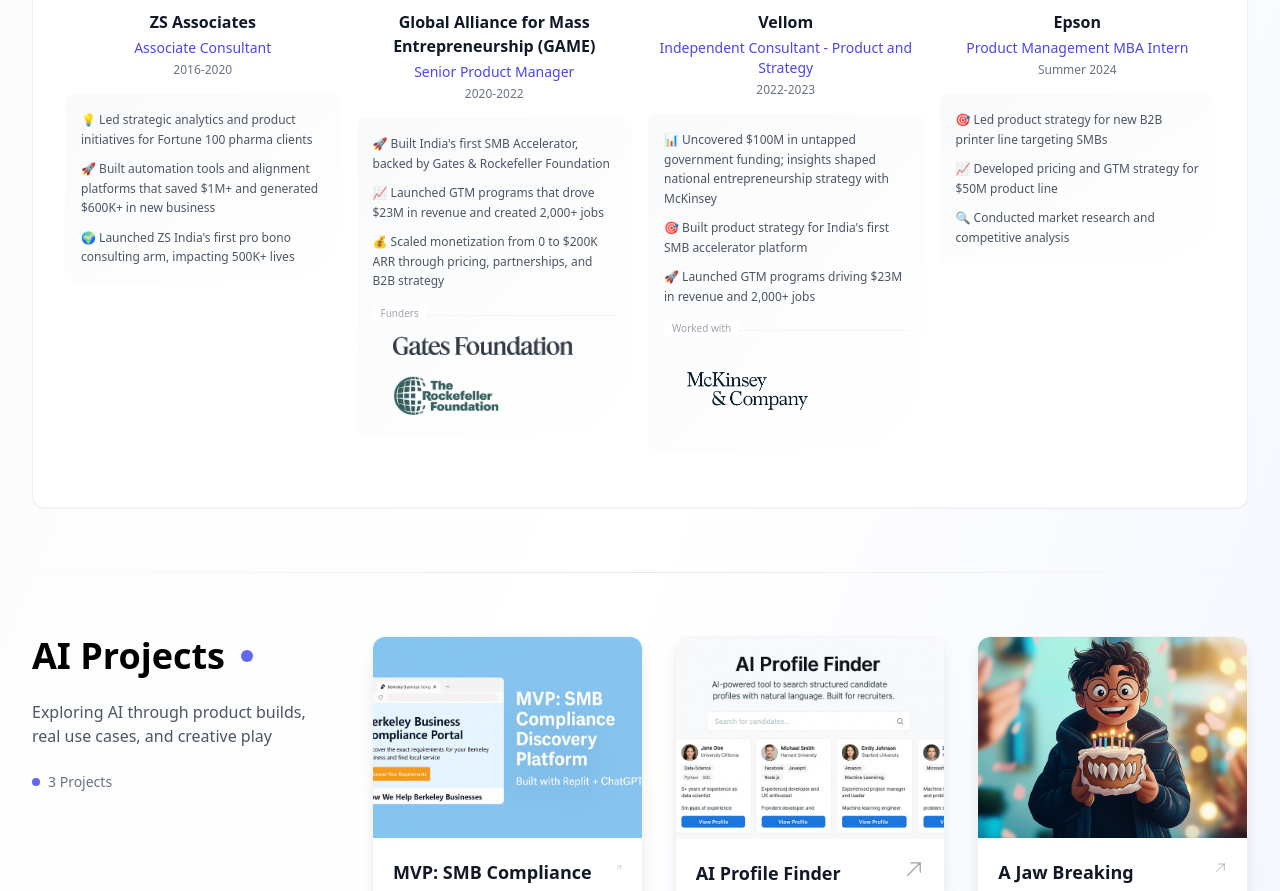
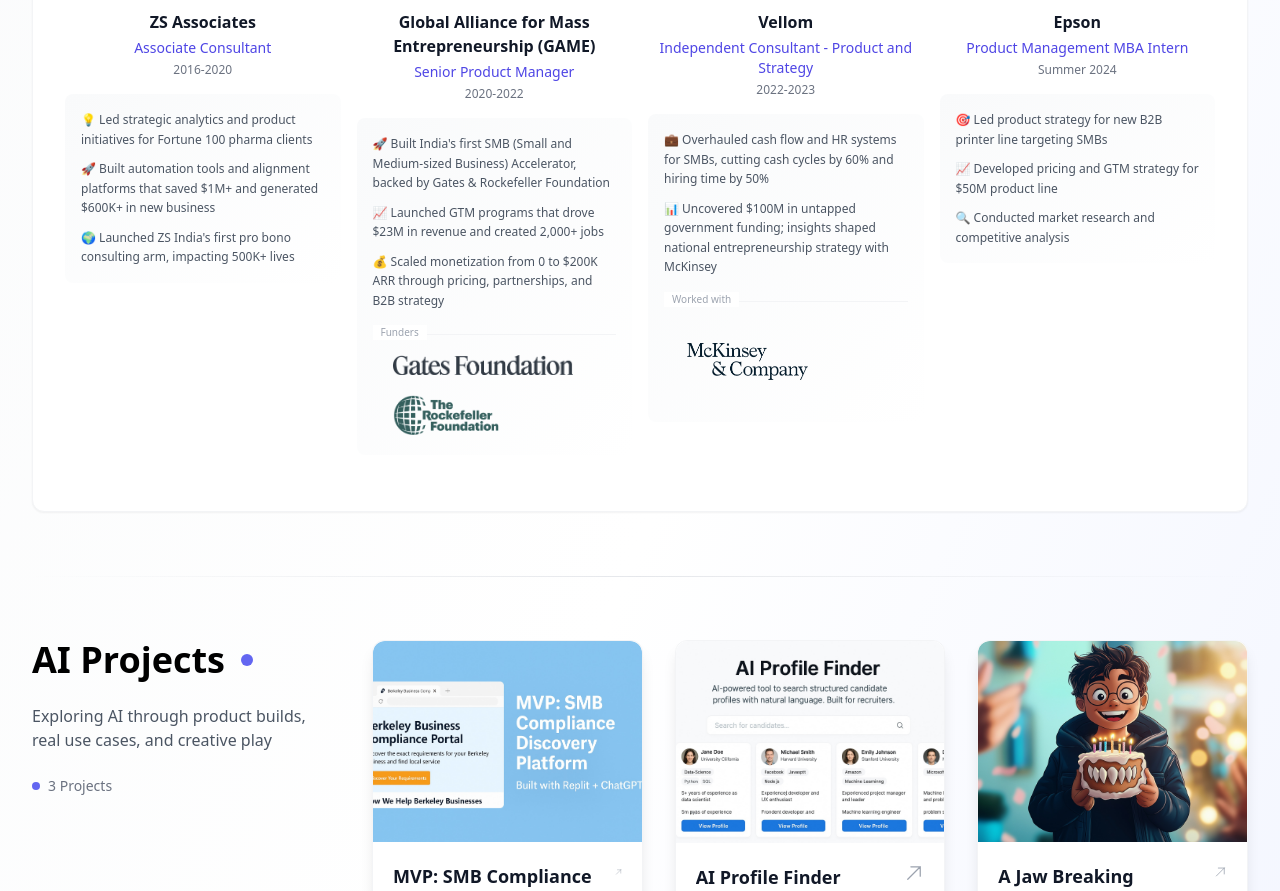
Before and after one commit to NDGitt/nikhil-portfolio, a React (Vite) app: page /#/ in a window 1280 px wide. Shown: the part 1000-1891 px from the top of the page. Built offline with nearby package versions, Linux system fonts and the light colour scheme; a web font is replaced by a local one.

Commit message:
Updated experience

```diff
--- a/src/data/companies.ts
+++ b/src/data/companies.ts
@@ -36,7 +36,7 @@
     period: '2020-2022',
     impact: {
       other: [
-        '🚀 Built India\'s first SMB Accelerator, backed by Gates & Rockefeller Foundation',
+        '🚀 Built India\'s first SMB (Small and Medium-sized Business) Accelerator, backed by Gates & Rockefeller Foundation',
         '📈 Launched GTM programs that drove $23M in revenue and created 2,000+ jobs',
         '💰 Scaled monetization from 0 to $200K ARR through pricing, partnerships, and B2B strategy'
       ]
@@ -60,9 +60,8 @@
     period: '2022-2023',
     impact: {
       other: [
-        '📊 Uncovered $100M in untapped government funding; insights shaped national entrepreneurship strategy with McKinsey',
-        '🎯 Built product strategy for India\'s first SMB accelerator platform',
-        '🚀 Launched GTM programs driving $23M in revenue and 2,000+ jobs'
+        '💼 Overhauled cash flow and HR systems for SMBs, cutting cash cycles by 60% and hiring time by 50%',
+        '📊 Uncovered $100M in untapped government funding; insights shaped national entrepreneurship strategy with McKinsey'
       ]
     },
     partners: [
```
